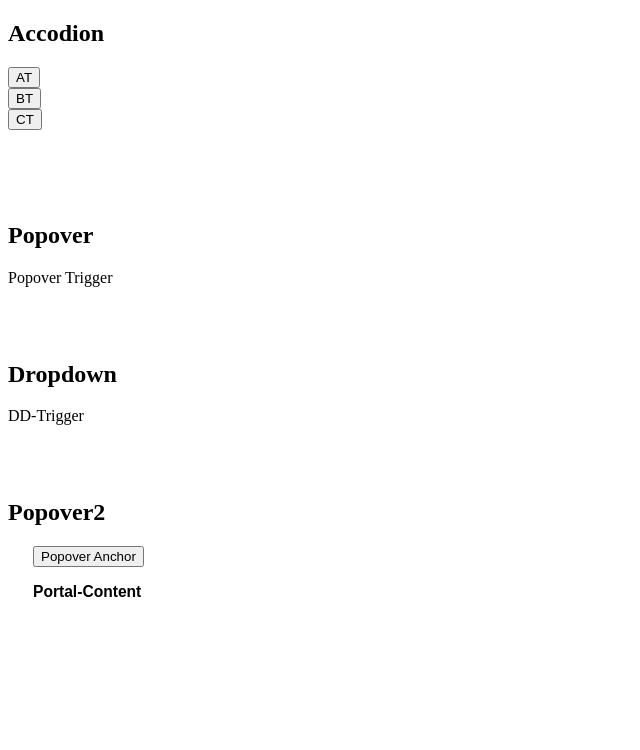
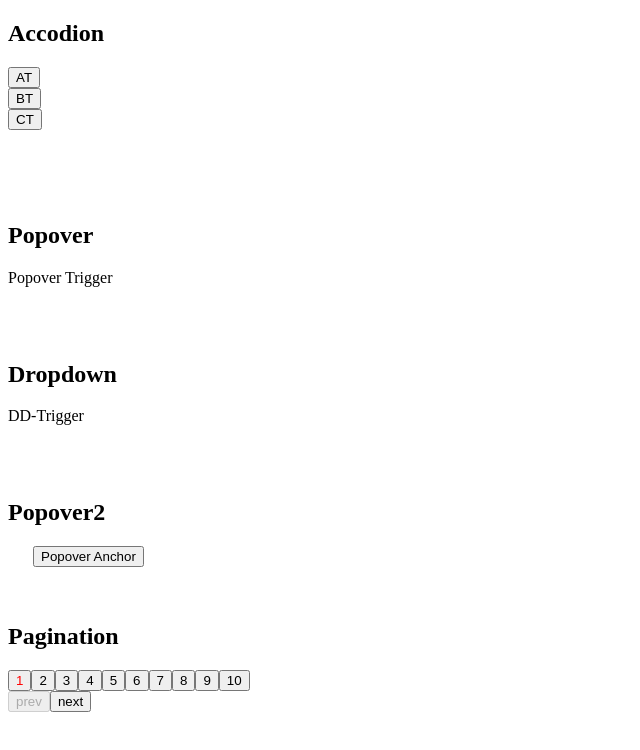
Before and after one commit to lunaticscode/test2-ui-toolkit, a React (Vite) app: page /popover in a window 1280 px wide. Shown: the top 750 px of the page, without its empty margins (0-640 px from the left). Built offline with nearby package versions, Linux system fonts and the light colour scheme.

Commit message:
Pagination 컴포넌트 추가

```diff
--- a/src/App.tsx
+++ b/src/App.tsx
@@ -1,11 +1,16 @@
 import { useRef } from "react";
 // import "./App.css";
-import { Accodion, Dropdown, Popover, Popover2 } from "./components";
+import { Accodion, Dropdown, Popover } from "./components";
+import Pagination from "./components/pagination";
 function App() {
   const popoverAnchorRef = useRef<HTMLDivElement>(null);
   const popover2AnchorRef = useRef<HTMLButtonElement>(null);
   const handleClickDropdownItem = (value: string) => {
     console.log("Selected DropdownItem :: ", value);
+  };
+
+  const onChangePage = (page: number) => {
+    console.log({ page });
   };
   return (
     <>
@@ -56,11 +61,19 @@ function App() {
       <button style={{ marginLeft: "25px" }} ref={popover2AnchorRef}>
         Popover Anchor
       </button>
-      <Popover2.Root anchor={popover2AnchorRef}>
+      {/* <Popover2.Root anchor={popover2AnchorRef}>
         <Popover2.Portal>
           <h3>Portal-Content</h3>
         </Popover2.Portal>
-      </Popover2.Root>
+      </Popover2.Root> */}
+      <br />
+      <br />
+      <br />
+      <h2>Pagination</h2>
+      <Pagination.Root itemLength={121} onChangePage={onChangePage}>
+        <Pagination.Pages />
+        <Pagination.Navigator />
+      </Pagination.Root>
     </>
   );
 }
--- /dev/null
+++ b/src/components/pagination/Navigator.tsx
@@ -0,0 +1,18 @@
+import { FC, PropsWithChildren } from "react";
+import { usePaginationContext } from "./Root";
+
+interface PaginationNavigatorProps extends PropsWithChildren {}
+const Navigator: FC<PaginationNavigatorProps> = () => {
+  const { isFirstPage, isLastPage, handleClickNav } = usePaginationContext();
+  return (
+    <div>
+      <button disabled={isFirstPage} onClick={() => handleClickNav(-1)}>
+        {"prev"}
+      </button>
+      <button disabled={isLastPage} onClick={() => handleClickNav(1)}>
+        {"next"}
+      </button>
+    </div>
+  );
+};
+export default Navigator;
--- /dev/null
+++ b/src/components/pagination/Pages.tsx
@@ -0,0 +1,27 @@
+import { FC, PropsWithChildren } from "react";
+import { usePaginationContext } from "./Root";
+interface PaginationPagesProps extends PropsWithChildren {}
+const Pages: FC<PaginationPagesProps> = () => {
+  const { pages = [], currentPage, handleClickPage } = usePaginationContext();
+
+  const onClickPage = (page: number) => {
+    if (currentPage === page) {
+      return;
+    }
+    handleClickPage(page);
+  };
+  return (
+    <>
+      {pages.map((page) => (
+        <button
+          style={{ color: currentPage === page ? "red" : "black" }}
+          key={`page-button-${page}`}
+          onClick={() => onClickPage(page)}
+        >
+          {page}
+        </button>
+      ))}
+    </>
+  );
+};
+export default Pages;
--- /dev/null
+++ b/src/components/pagination/Root.tsx
@@ -0,0 +1,76 @@
+import { FC, PropsWithChildren, createContext, useContext } from "react";
+import usePagination from "./hooks/usePagination";
+
+export interface PaginationRootProps extends PropsWithChildren {
+  itemLength?: number;
+  divider?: number;
+  onChangePage?: (page: number) => void;
+}
+interface PaginationContextProps {
+  isFirstPage: boolean;
+  isLastPage: boolean;
+  handleClickNav: (direction: number) => void;
+  pages: Array<number>;
+  handleClickPage: (page: number) => void;
+  currentPage: number;
+}
+const PaginationContext = createContext<PaginationContextProps>({
+  isFirstPage: false,
+  isLastPage: false,
+  handleClickNav: () => {},
+  pages: [],
+  handleClickPage: () => {},
+  currentPage: 1,
+});
+
+export const usePaginationContext = () => {
+  const context = useContext(PaginationContext);
+  if (!context) {
+    throw Error("(!) Pagination 컨텍스트를 호출할 수 없는 범위입니다.");
+  }
+  return context;
+};
+const PaginationRoot: FC<PaginationRootProps> = (props) => {
+  const { children, itemLength, divider, onChangePage } = props;
+
+  const { pages, setCurrentPage, currentPage, isFirstPage, isLastPage } =
+    usePagination({
+      itemLength,
+      divider,
+    });
+
+  const handleClickNav = (direction: number) => {
+    // Nav 이벤트를 return 해야되는 경우
+    // 1) 1번 페이지 일때,
+    if (direction === -1 && isFirstPage) {
+      return;
+    }
+    // 2) 마지막 페이지 일때,
+    if (direction === 1 && isLastPage) {
+      return;
+    }
+    const resultPage = currentPage + direction;
+    setCurrentPage(resultPage);
+    onChangePage?.(resultPage);
+  };
+
+  const handleClickPage = (page: number) => {
+    setCurrentPage(page);
+    onChangePage?.(page);
+  };
+
+  const contextValue: PaginationContextProps = {
+    isFirstPage,
+    isLastPage,
+    handleClickNav,
+    pages,
+    handleClickPage,
+    currentPage,
+  };
+  return (
+    <PaginationContext.Provider value={contextValue}>
+      {children}
+    </PaginationContext.Provider>
+  );
+};
+export default PaginationRoot;
--- /dev/null
+++ b/src/components/pagination/hooks/usePagination.ts
@@ -0,0 +1,42 @@
+import { useMemo, useState } from "react";
+
+// const getMemorizedRule = () => {
+
+// }
+const DEFAULT_DIVIDER = 10;
+const usePagination = ({ itemLength = 0, divider = DEFAULT_DIVIDER }) => {
+  // 현재 사용자가 바라보고 있는 페이지 번호;
+  const [currentPage, setCurrentPage] = useState<number>(1);
+
+  const isFirstPage = useMemo(() => currentPage === 1, [currentPage]);
+
+  const isLastPage = useMemo(
+    () => Math.ceil(itemLength / divider) === currentPage,
+    [itemLength, divider, currentPage]
+  );
+  // length: 121
+  // 11 =>
+  // 1 => (1 / divider) * 10
+  const pageLength = useMemo(
+    () =>
+      Math.ceil(currentPage / divider) * divider <
+      Math.ceil(itemLength / divider)
+        ? divider
+        : Math.ceil(itemLength / divider) % divider,
+    [currentPage, divider, itemLength]
+    // [getMemorizedRule(currentPage, divider)]
+  );
+  const pages: Array<number> = useMemo(
+    () =>
+      Array.from(
+        { length: pageLength },
+        (_, index) =>
+          (Math.ceil(currentPage / divider) - 1) * divider + (index + 1)
+      ),
+    [currentPage, divider, pageLength]
+    // [getMemorizedRule(currentPage, divider)]
+  );
+
+  return { pages, setCurrentPage, currentPage, isLastPage, isFirstPage };
+};
+export default usePagination;
--- /dev/null
+++ b/src/components/pagination/index.ts
@@ -0,0 +1,10 @@
+import Root from "./Root";
+import Navigator from "./Navigator";
+import Pages from "./Pages";
+
+const Pagination = {
+  Root,
+  Navigator,
+  Pages,
+};
+export default Pagination;
```
